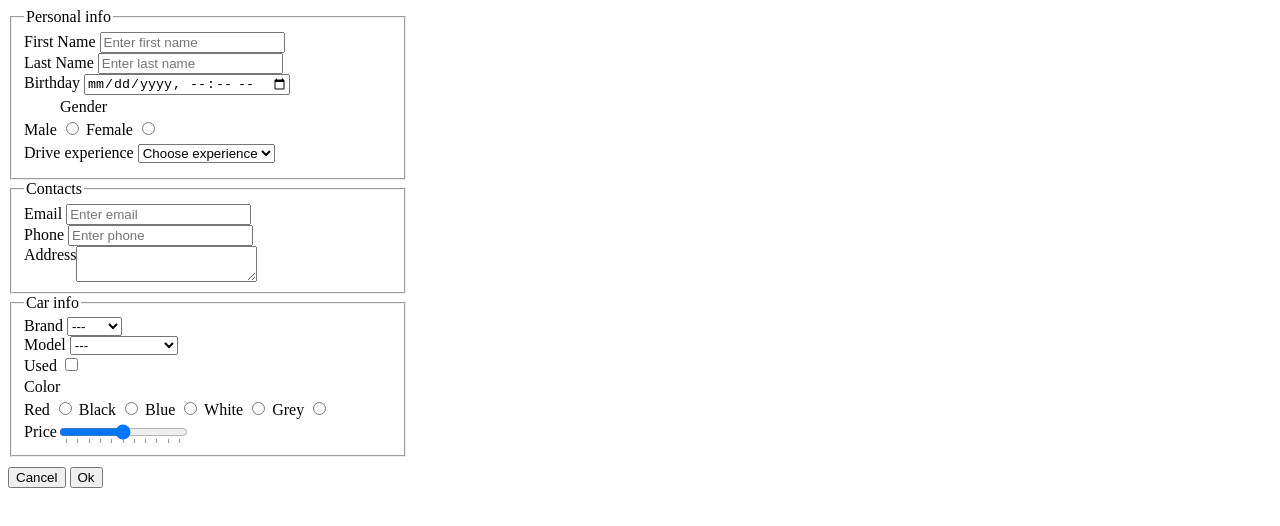
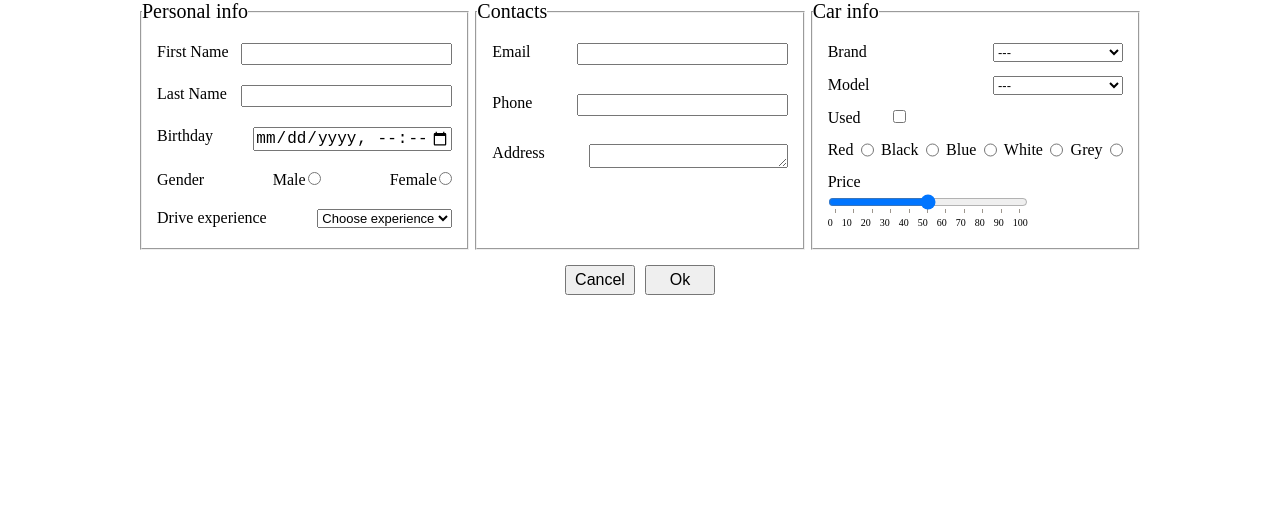
Before and after one commit to KadarKadarSasha/kadar-car-shop, a website: page pages/form.html in a window 1280 px wide. Drawn offline with Linux system fonts and the light colour scheme.

Commit message:
flex form task

```diff
--- a/assets/css/form.css
+++ b/assets/css/form.css
@@ -1,31 +1,124 @@
 * {
   box-sizing: border-box;
+  padding: 0;
+  margin: 0;
+  font-size: 10px;
+}
+
+.container {
+  display: flex;
+  justify-content: center;
 }
 
 form {
-  width: 400px;
-}
-.gender-text {
-  margin: 3px 0 3px 36px;
-}
-.color-text {
-  margin: 3px 0 3px 0;
+  width: 1000px;
+  height: 250px;
+  display: flex;
+  flex-direction: row;
+  gap: 6px;
 }
 
-.drive-experience-years {
-  margin: 5px 0 5px 0;
+.section {
+  display: flex;
+  flex: 1;
 }
 
-.address-label {
+.section fieldset {
+  height: 100%;
   display: flex;
-  align-items: flex-start;
+  flex: 1;
+  flex-direction: column;
+  justify-content: space-between;
+  padding-top: 20px;
+  padding-bottom: 20px;
+}
+
+#contact-fieldset {
+  padding-top: 20px;
+  padding-bottom: 80px;
+}
+
+.fa-1,
+.fa-2,
+.fa-3 {
+  display: flex;
+  justify-content: space-between;
+  margin: 0 15px 0 15px;
+}
+
+.drive-experience-years > select,
+.drive-experience-years > select option,
+.brand-section > select option,
+.model-section > select option {
+  font-size: 1.3rem;
+}
+
+.used-checkbox-container {
+  margin-left: 15px;
+}
+
+.used-checkbox-container > label {
+  margin-right: 30px;
+}
+
+.model-section > select,
+.brand-section > select {
+  width: 130px;
+  font-size: 1.3rem;
 }
 
 .price-info {
   display: flex;
-  align-items: center;
+  flex-direction: column;
+  align-items: flex-start;
+  margin-left: 15px;
 }
 
-button {
-  margin: 10px 0 0 0;
+.range-wrapper {
+  display: flex;
+  flex-direction: column;
 }
+
+.price-ticks {
+  display: flex;
+  justify-content: space-between;
+  font-size: 1.3rem;
+  margin-top: 4px;
+}
+
+#price {
+  width: 200px;
+}
+
+#address-textarea {
+  width: 19.9rem;
+}
+
+legend {
+  font-size: 2rem;
+}
+
+label,
+input,
+p {
+  font-size: 1.6rem;
+}
+
+#birthday {
+  width: 19.9rem;
+}
+
+/* ==== Buttons ==== */
+
+.buttons {
+  display: flex;
+  justify-content: center;
+  gap: 10px;
+}
+
+.buttons button {
+  width: 70px;
+  height: 30px;
+  font-size: 1.6rem;
+  margin-top: 15px;
+}
--- a/pages/form.html
+++ b/pages/form.html
@@ -7,34 +7,37 @@
     <link rel="stylesheet" href="../assets/css/form.css" />
   </head>
   <body>
+    <div class="container">
       <form action="">
+        <div class="section">
           <fieldset>
             <legend>Personal info</legend>
-        <div>
+            <div class="fa-1">
               <label for="first-name">First Name</label>
               <input
                 type="text"
                 name="first-name"
                 id="first-name"
-            placeholder="Enter first name"
+                placeholder=""
               />
             </div>
-        <div>
+            <div class="fa-1">
               <label for="last-name">Last Name</label>
               <input
                 type="text"
                 name="last-name"
                 id="last-name"
-            placeholder="Enter last name"
+                placeholder=""
               />
             </div>
-        <div>
+            <div class="fa-1">
               <label for="birthday">Birthday</label>
               <input type="datetime-local" name="birthday" id="birthday" />
             </div>
-        <div>
+            <div id="gender-btn" class="fa-1">
               <p class="gender-text">Gender</p>
-          <div>
+
+              <div class="gender-option">
                 <label for="gender-radio-male">Male</label>
                 <input
                   type="radio"
@@ -42,6 +45,8 @@
                   id="gender-radio-male"
                   value="Male"
                 />
+              </div>
+              <div class="gender-option">
                 <label for="gender-radio-female">Female</label>
                 <input
                   type="radio"
@@ -51,7 +56,7 @@
                 />
               </div>
             </div>
-        <div class="drive-experience-years">
+            <div class="drive-experience-years fa-1">
               <label for="drive-experience">Drive experience</label>
               <select name="drive-experience" id="drive-experience">
                 <option value="default">Choose experience</option>
@@ -61,34 +66,33 @@
               </select>
             </div>
           </fieldset>
-      <fieldset>
+        </div>
+        <div class="section">
+          <fieldset id="contact-fieldset">
             <legend>Contacts</legend>
-        <div>
+            <div class="fa-2">
               <label for="email-field">Email</label>
               <input
                 type="email"
                 name="email"
                 id="email-field"
-            placeholder="Enter email"
+                placeholder=""
               />
             </div>
-        <div>
+            <div class="fa-2">
               <label for="phone-field">Phone</label>
-          <input
-            type="tel"
-            name="phone"
-            id="phone-field"
-            placeholder="Enter phone"
-          />
+              <input type="tel" name="phone" id="phone-field" placeholder="" />
             </div>
-        <div class="address-label">
+            <div class="address-label fa-2">
               <label for="address-textarea">Address</label>
               <textarea name="address" id="address-textarea"></textarea>
             </div>
           </fieldset>
+        </div>
+        <div class="section">
           <fieldset>
             <legend>Car info</legend>
-        <div class="brand-section">
+            <div class="brand-section fa-3">
               <label for="brand-dropdown">Brand</label>
               <select name="brand-list" id="brand-dropdown">
                 <option value="defaul">---</option>
@@ -97,7 +101,7 @@
                 <option value="audi">Audi</option>
               </select>
             </div>
-        <div class="model-section">
+            <div class="model-section fa-3">
               <label for="model-dropdown">Model</label>
               <select name="model-list" id="model-dropdown">
                 <option value="default">---</option>
@@ -109,13 +113,11 @@
                 <option value="audi-r8">Audi R8</option>
               </select>
             </div>
-        <div>
+            <div class="used-checkbox-container">
               <label for="used-checkbox">Used</label>
               <input type="checkbox" name="used-chbox" id="used-checkbox" />
             </div>
-        <div>
-          <p class="color-text">Color</p>
-          <div>
+            <div class="fa-3">
               <label for="red">Red</label>
               <input type="radio" name="color" id="red" />
               <label for="black">Black</label>
@@ -127,9 +129,9 @@
               <label for="grey">Grey</label>
               <input type="radio" name="color" id="grey" />
             </div>
-        </div>
             <div class="price-info">
               <label for="price">Price</label>
+              <div class="range-wrapper">
                 <input
                   type="range"
                   name="price"
@@ -152,10 +154,28 @@
                   <option value="90"></option>
                   <option value="100"></option>
                 </datalist>
+                <div class="price-ticks">
+                  <span>0</span>
+                  <span>10</span>
+                  <span>20</span>
+                  <span>30</span>
+                  <span>40</span>
+                  <span>50</span>
+                  <span>60</span>
+                  <span>70</span>
+                  <span>80</span>
+                  <span>90</span>
+                  <span>100</span>
+                </div>
+              </div>
             </div>
           </fieldset>
+        </div>
+      </form>
+    </div>
+    <div class="buttons">
       <button>Cancel</button>
       <button type="submit">Ok</button>
-    </form>
+    </div>
   </body>
 </html>
```
Lines whose indentation alone changed are shown as unchanged.
